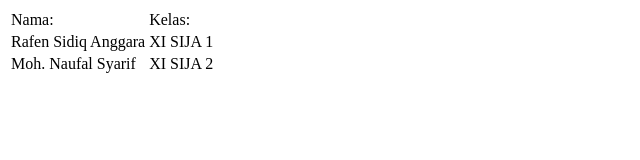
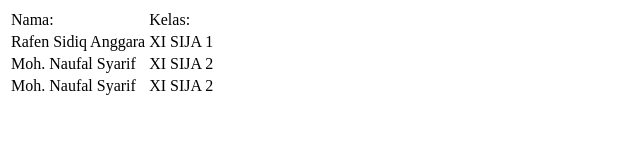
Before and after one commit to pekoponn/Kolaborasi, a plain HTML site: page index.html in a window 1280 px wide. Shown: the whole page, without its empty margins (0-640 px from the left). Drawn offline with Linux system fonts and the light colour scheme.

Commit message:
Perubahan

```diff
--- a/index.html
+++ b/index.html
@@ -19,6 +19,10 @@
             <td>Moh. Naufal Syarif</td>
             <td>XI SIJA 2</td>
         </tr>
+        <tr>
+            <td>Moh. Naufal Syarif</td>
+            <td>XI SIJA 2</td>
+        </tr>
     </table>
 </body>
 </html>
```
